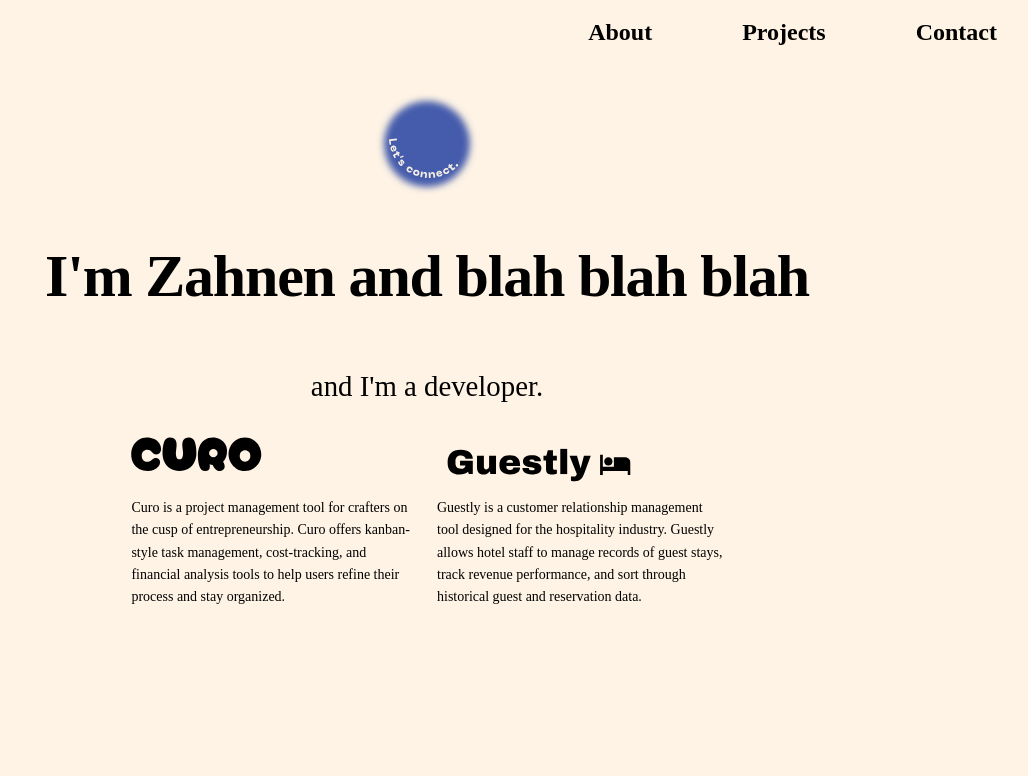
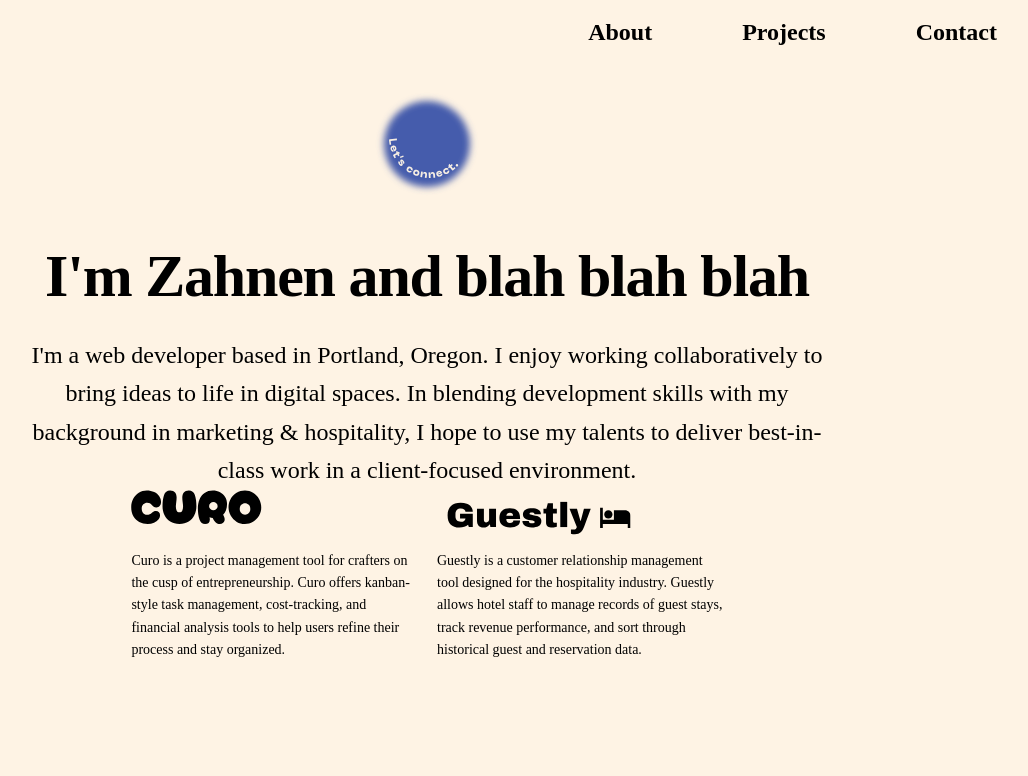
Before and after one commit to Zahnen/zahnenco, a Next.js app: page / in a window 1280 px wide. Shown: the top 776 px of the page, without its empty margins (213-1241 px from the left). Built offline with nearby package versions, Linux system fonts and the light colour scheme; a web font is replaced by a local one.

Commit message:
update about copy

```diff
--- a/pages/index.tsx
+++ b/pages/index.tsx
@@ -11,8 +11,12 @@ export default function Home() {
         <title>{siteTitle}</title>
       </Head>
       <Navbar />
-      <section className={utilStyles.headingMd}>
-        <p>and I'm a developer.</p>
+      <section>
+        I'm a web developer based in Portland, Oregon. I enjoy working
+        collaboratively to bring ideas to life in digital spaces. In blending
+        development skills with my background in marketing & hospitality, I hope
+        to use my talents to deliver best-in-class work in a client-focused
+        environment.
       </section>
       <ProjectCard
         projectInfo="Curo is a project management tool for crafters on the cusp of entrepreneurship. Curo offers kanban-style task management, cost-tracking, and financial analysis tools to help users refine their process and stay organized."
```
